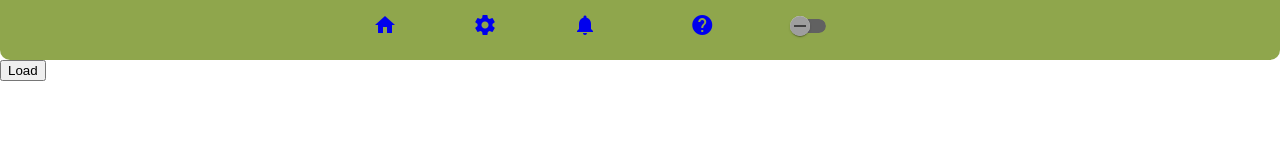
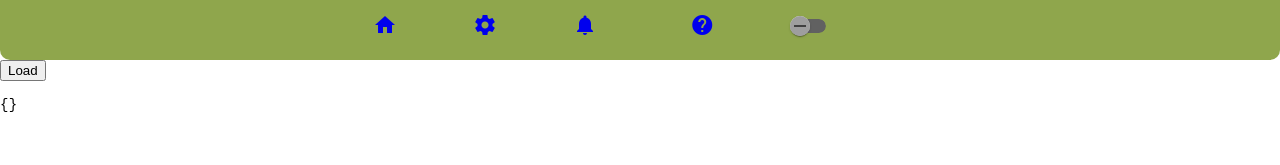
Before and after one commit to Anasta2002/Angular_beginners, an Angular app: page /settings in a window 1280 px wide. Shown: the top 165 px of the page. Built offline with nearby package versions, Linux system fonts and the light colour scheme.

Commit message:
get request

```diff
--- a/src/app/settings/loader/loader.component.html
+++ b/src/app/settings/loader/loader.component.html
@@ -1 +1,3 @@
 <button (click)="loadHandler()">Load</button>
+
+<pre>{{ data | json }}</pre>
--- a/src/app/settings/settings.component.html
+++ b/src/app/settings/settings.component.html
@@ -1 +1 @@
-<app-loader (onLoaderClick)="handlerClick()"></app-loader>
+<app-loader (onLoaderClick)="handlerClick()" [data]="data"></app-loader>
--- a/src/app/settings/settings.component.ts
+++ b/src/app/settings/settings.component.ts
@@ -1,17 +1,35 @@
-import {ChangeDetectionStrategy, Component, Output} from '@angular/core';
+import {
+  ChangeDetectionStrategy,
+  ChangeDetectorRef,
+  Component,
+  Output,
+  inject,
+} from '@angular/core';
 import { LoaderComponent } from './loader/loader.component';
+import { HttpClient, HttpClientModule } from '@angular/common/http';
+import { Observable } from 'rxjs';
 
 @Component({
   selector: 'app-settings',
   standalone: true,
-  imports: [LoaderComponent],
+  imports: [LoaderComponent, HttpClientModule],
+  // providers: [HttpClientModule],
   templateUrl: './settings.component.html',
   styleUrl: './settings.component.css',
   changeDetection: ChangeDetectionStrategy.OnPush,
 })
 export class SettingsComponent {
+  private http = inject(HttpClient);
+  private cd = inject(ChangeDetectorRef);
+
+  data: any = {};
 
   handlerClick() {
-    console.log('click')
+    this.http
+      .get('https://jsonplaceholder.typicode.com/todos/1')
+      .subscribe((data) => {
+        this.data = data;
+        this.cd.markForCheck();
+      });
   }
 }
```
Also changed, not shown: src/app/settings/loader/loader.component.ts (+5 -3 lines).
